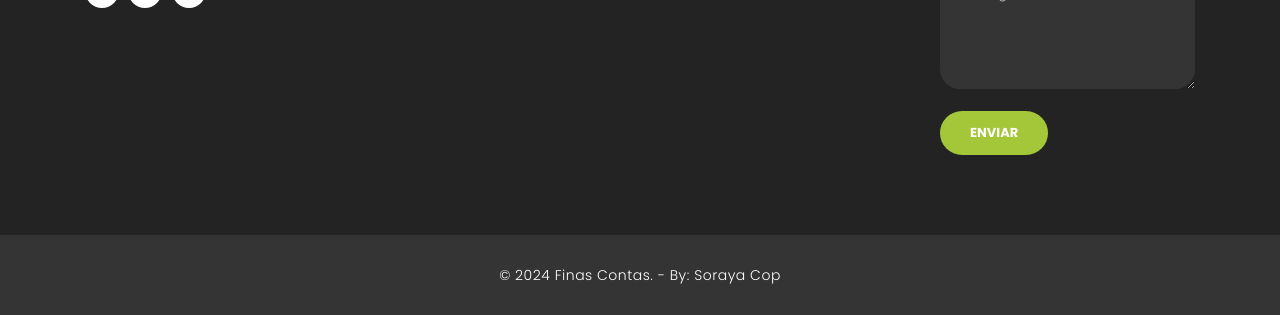
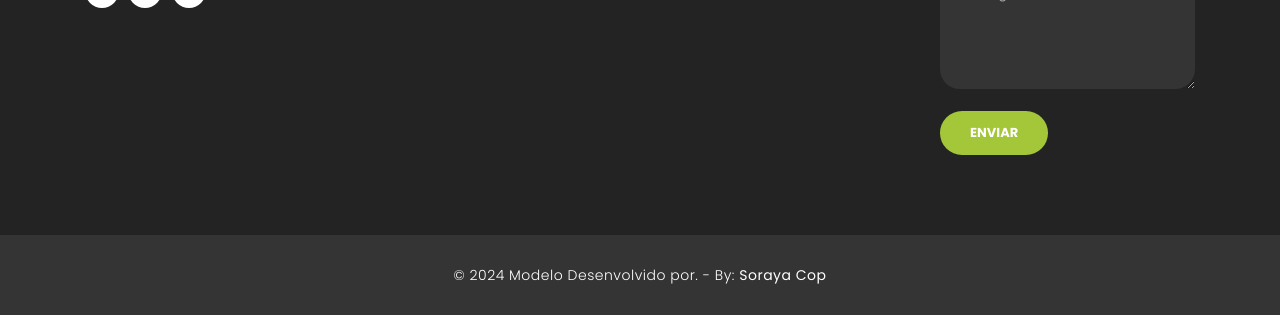
Before and after one commit to sorayaweb/finas-contas, a plain HTML site: page index.html in a window 1280 px wide. Shown: the part 3931-4246 px from the top of the page. Drawn offline with Linux system fonts and the light colour scheme.

Commit message:
Update index.html

```diff
--- a/index.html
+++ b/index.html
@@ -365,9 +365,9 @@
       <div class="container">
         <div class="row">
           <div class="col-md-12">
-            <p>&copy; 2024 Finas Contas.
+            <p>&copy; 2024 Modelo Desenvolvido por.
 
-            - By: <a rel="nofollow noopener" href="https://sorayacop.com.br" target="_blank">Soraya Cop</a></p>
+            - By: <a rel="nofollow noopener" href="https://sorayacop.com.br" target="_blank"><b>Soraya Cop</b></a></p>
           </div>
         </div>
       </div>
```
